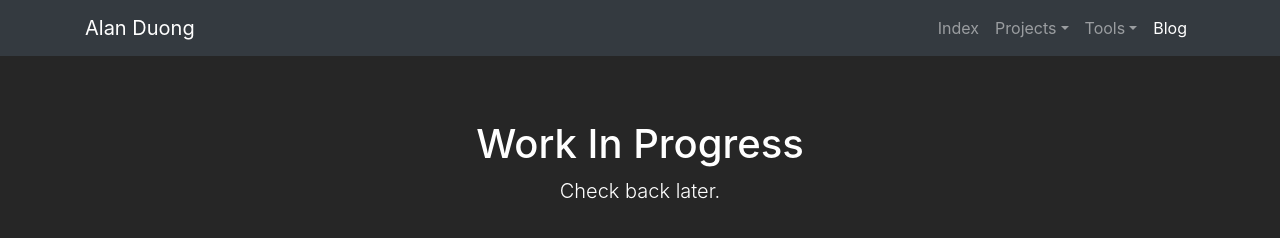
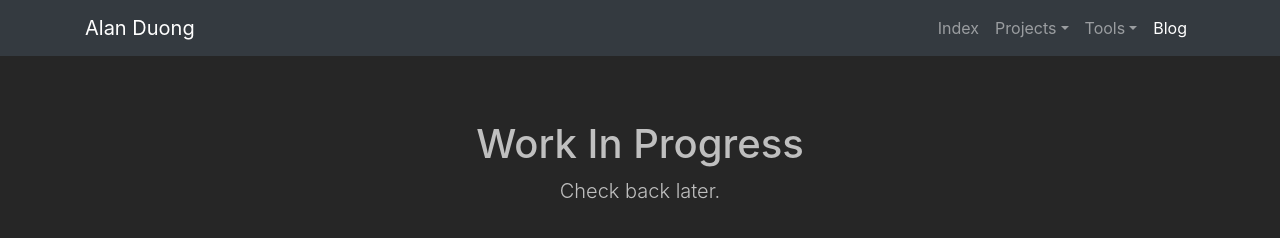
Before and after one commit to Awcmon/AlanDuongCom, a plain HTML site: page blog.html in a window 1280 px wide. Drawn offline with nearby package versions, Linux system fonts and the light colour scheme.

Commit message:
change wip page text color

```diff
--- a/blog.html
+++ b/blog.html
@@ -87,7 +87,7 @@
 <div class="container">
 	<div class="row">
 		<div class="col-lg-12 text-center">
-			<div style="opacity:1;color:white">
+			<div>
 				<h1 class="mt-5">Work In Progress</h1>
 				<p class="lead">Check back later.</p>
 			</div>
```
Also changed, not shown: AlanDuongCom/Data/wip.html (+1 -1 lines), dominocomputer.html (+1 -1 lines), mil-moa-calculator.html (+1 -1 lines), twotoner.html (+1 -1 lines).
